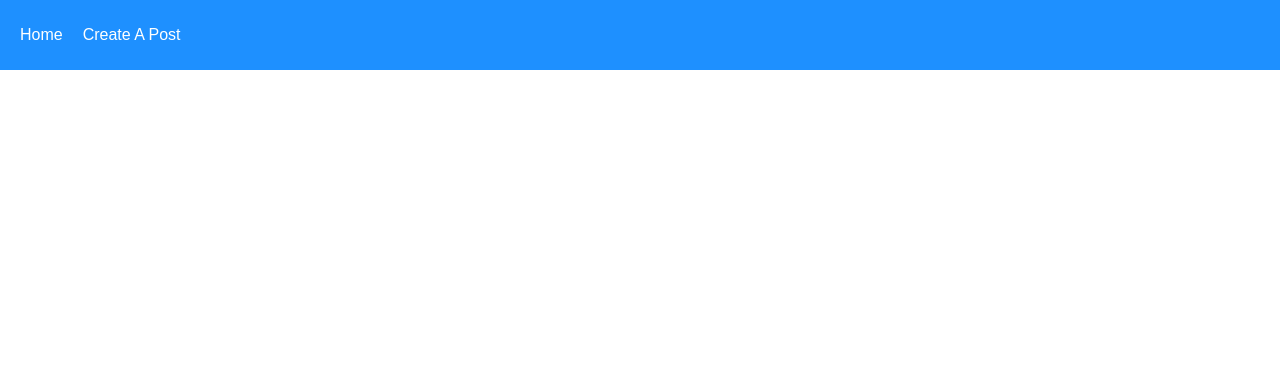
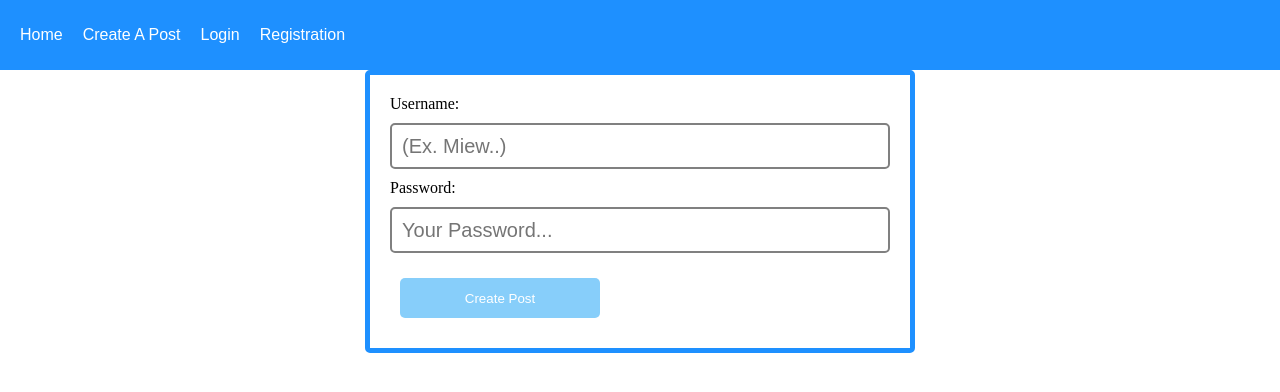
Before and after one commit to miewliie/react-fullstack-learning, a React (Create React App) app in the folder client/: page /registration in a window 1280 px wide. Before the commit this address had no page. Shown: the top 392 px of the page. Built offline with nearby package versions, Linux system fonts and the light colour scheme.

Commit message:
[client] add login and register page. Create ui for register page.

```diff
--- a/client/src/App.js
+++ b/client/src/App.js
@@ -4,6 +4,8 @@ import { BrowserRouter, Routes, Route, Link } from 'react-router-dom';
 import Home from './pages/Home';
 import CreatePost from './pages/CreatePost';
 import Posts from './pages/Posts';
+import Login from './pages/Login';
+import Registration from './pages/Registration';
 
 
 function App() {
@@ -15,11 +17,15 @@ function App() {
         <div className='navbar'>
           <Link to="/" >Home</Link>
           <Link to="/createpost" >Create A Post</Link>
+          <Link to="/login" >Login</Link>
+          <Link to="/registration" >Registration</Link>
         </div>
         <Routes>
           <Route path='/' exact Component={Home}  />
           <Route path='/createpost' exact Component={CreatePost}  />
           <Route path='/post/:id' exact Component={Posts}  />
+          <Route path='/login' exact Component={Login}  />
+          <Route path='/registration' exact Component={Registration}  />
         </Routes>
       </BrowserRouter>
     </div>
--- /dev/null
+++ b/client/src/pages/Login.js
@@ -0,0 +1,11 @@
+import React from 'react'
+
+function Login() {
+  return (
+    <div>
+      Login
+    </div>
+  )
+}
+
+export default Login
--- /dev/null
+++ b/client/src/pages/Registration.js
@@ -0,0 +1,48 @@
+import React from 'react'
+import { Formik, Form, Field, ErrorMessage } from 'formik';
+import * as Yup from 'yup';
+
+function Registration() {
+    const initialValues = {
+        username: "",
+        password: ""
+    };
+
+    const validationSchema = Yup.object().shape({
+        username: Yup.string().min(3).max(15).required("You must input your username"),
+        password: Yup.string().min(4).max(20).required(),
+    })
+
+    const onSubmit = () => {};
+
+  return (
+    <div>
+        <Formik initialValues={initialValues} onSubmit={onSubmit} validationSchema={validationSchema}>
+            <Form className="formContainer">
+                <label>Username: </label>
+                <ErrorMessage name='username' component="span" />
+                <Field
+                autocomplete='off'
+                id="inputCreatePost"
+                name="username"
+                placeholder="(Ex. Miew..)"
+                />
+
+                <label>Password: </label>
+                <ErrorMessage name='password' component="span" />
+                <Field
+                autocomplete='off'
+                id="inputCreatePost"
+                name="password"
+                placeholder="Your Password..."
+                />
+
+                <button type='submit'> Create Post</button>
+
+            </Form>
+      </Formik>
+    </div>
+  )
+}
+
+export default Registration
```
